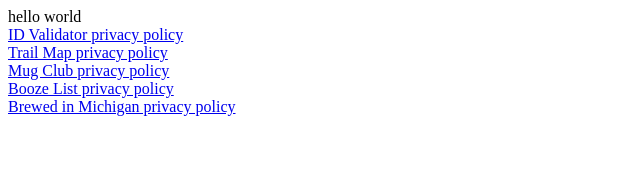
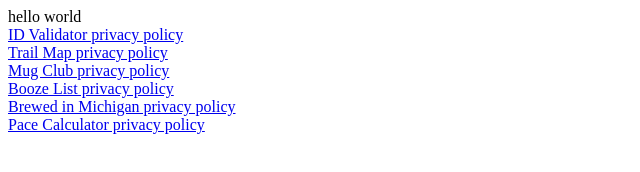
Before and after one commit to waterskier2007/waterskier2007.github.io, a plain HTML site: page index.html in a window 1280 px wide. Shown: the whole page, without its empty margins (0-640 px from the left). Drawn offline with Linux system fonts and the light colour scheme.

Commit message:
Update index.html

```diff
--- a/index.html
+++ b/index.html
@@ -9,3 +9,5 @@
 <a href="booze_list_privacy_policy.html">Booze List privacy policy</a>
 <br/>
 <a href="brewed_privacy_policy.html">Brewed in Michigan privacy policy</a>
+<br/>
+<a href="pace_calculator_privacy_policy.html">Pace Calculator privacy policy</a>
```
